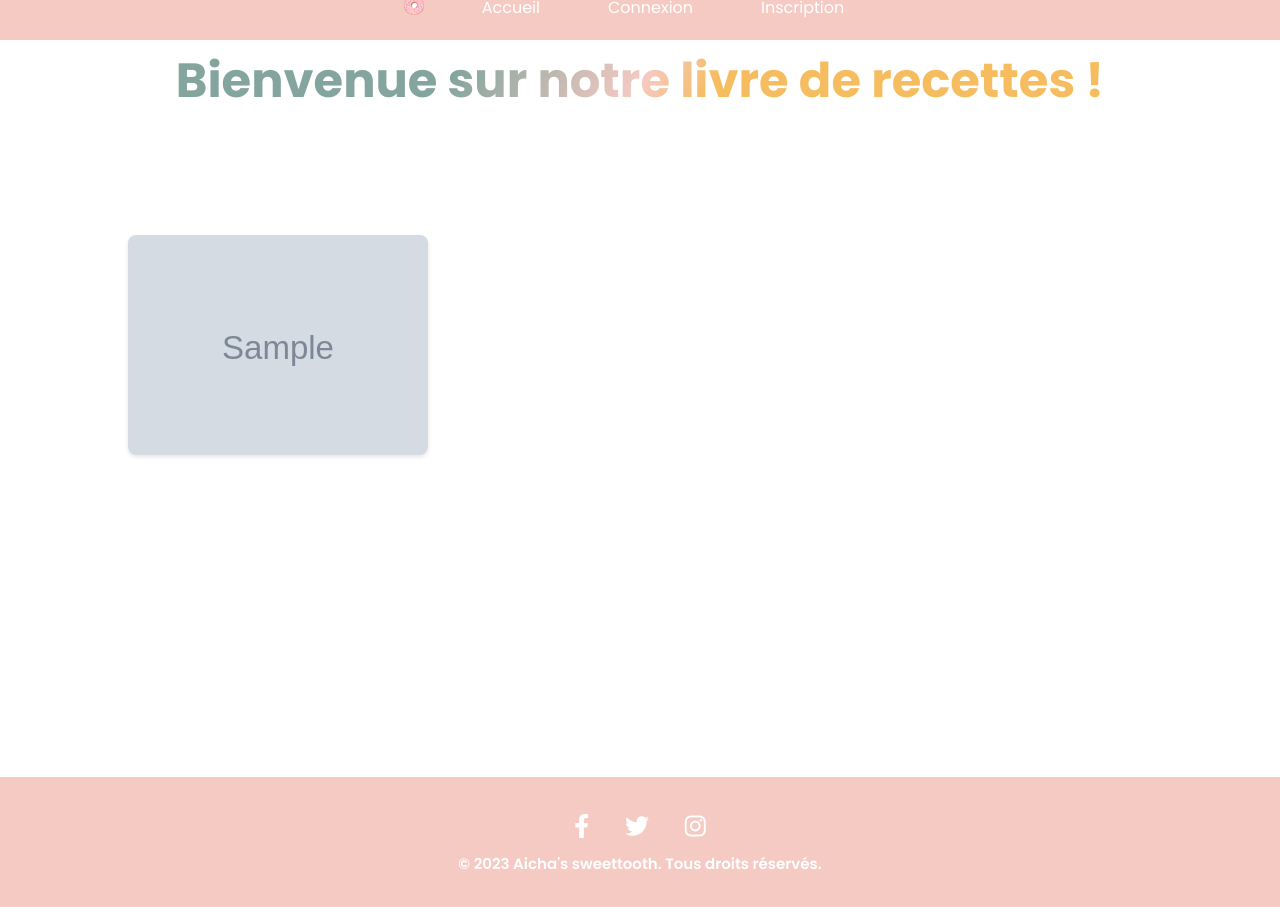
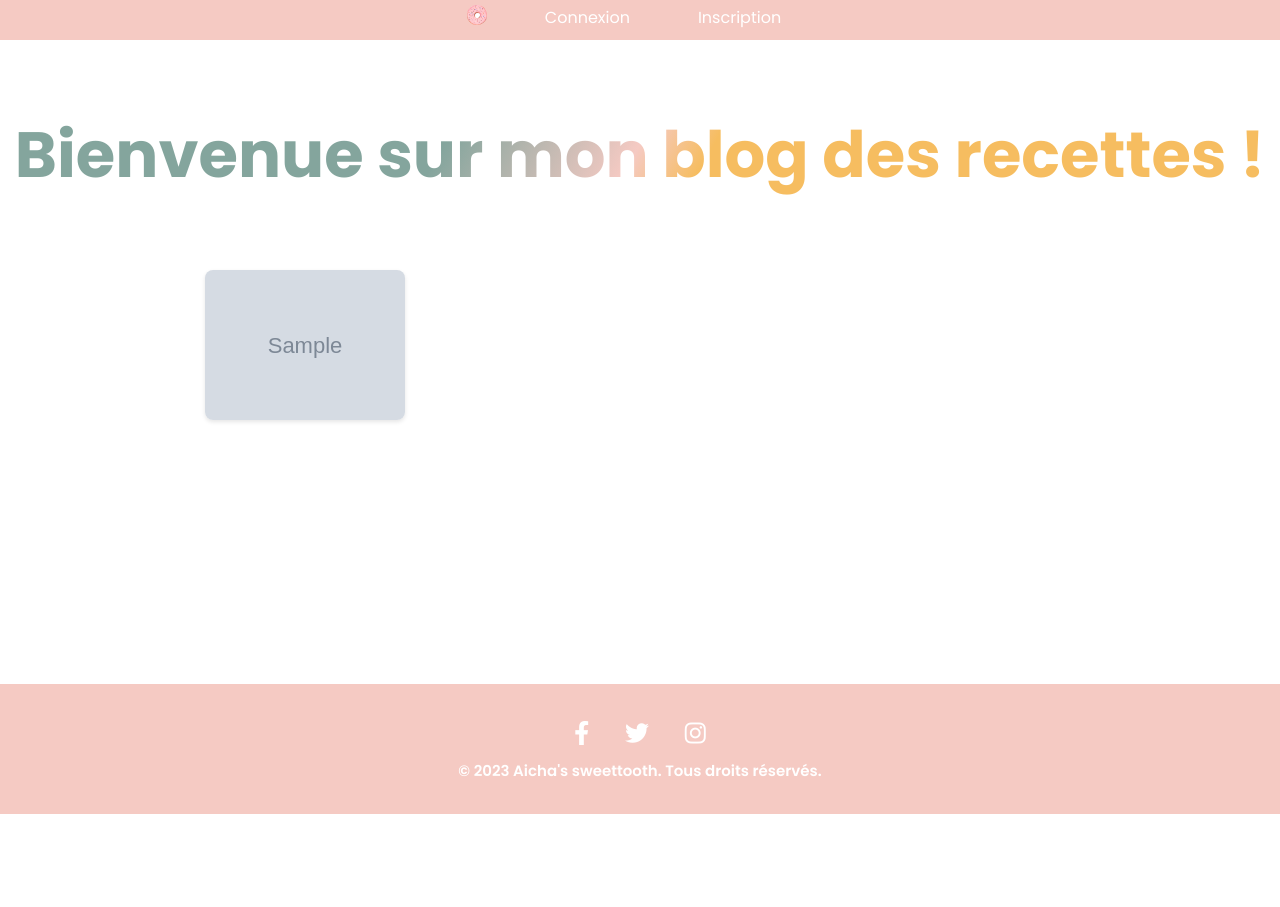
Before and after one commit to aichabou/recipe_book, a Symfony app: template templates/home/index.html.twig in a window 1280 px wide. After the commit the page ends 814 px from the top, so only its background shows below. Run offline with Twig, Linux system fonts and the light colour scheme; the template is opened without the code that fills it: most values are stand-ins (such as "Sample title", 1, 10 or a date in 2020); grey boxes marked "Sample" are stand-in pictures; some libraries are stand-ins or nearby versions.

Commit message:
"Updated CSS styles, removed WelcomeController and welcome.html.twig, and modified several HTML templates."

```diff
--- a/public/css/style.css
+++ b/public/css/style.css
@@ -94,8 +94,8 @@ img {
   max-width: 100%;
   height: auto;
   display: block;
-  width: 200px;
-  height: 200px;
+  /* width: 200px; */
+  /* height: 200px; */
   margin: auto;
   margin-bottom: 30px;
 }
@@ -151,6 +151,7 @@ img {
   background-color: var(--first-color);
   color: #fff;
   margin-left: -70px;
+  padding-top: 30px;
 }
 
 .nav__list {
@@ -161,7 +162,7 @@ img {
 }
 
 .nav__item {
-  margin-left: 20px; /* Espacement entre les éléments de la liste */
+  margin-left: 20px;
 }
 
 .nav__item a {
@@ -342,7 +341,7 @@ img {
     width: 500px;
   }
   .section-title{
-    font-size: var(--top-font-size);
+    font-size: 10px;
   }
   .rounded-input ,.bording-button{
     font-size: 15px;
@@ -820,7 +822,8 @@ input {
   }
 
   .footer {
-    padding: var(--mb-4) var(--mb-5); /* Ajuster le padding pour les ordinateurs portables */
+    padding: var(--mb-4) var(--mb-5);
+    margin-top: 30px;
   }
 }
 
@@ -835,6 +838,127 @@ input {
   }
 
   .footer {
-    padding: var(--mb-5) var(--mb-6); /* Ajuster le padding pour les grands écrans */
+    padding: var(--mb-5) var(--mb-6);
   }
 }
+
+
+.section-title{
+  font-size: 1.5rem;
+}
+.work-section {
+  padding: var(--mb-4) 0;
+  text-align: center;
+}
+
+.work__container {
+  row-gap: 2rem;
+  padding-top: 70px;
+  padding-bottom: 70px;
+  display: grid;
+  place-items: center;
+}
+
+.work__img {
+  width: 200px;
+  height: 150px;
+  padding: 0;
+  box-shadow: 0 2px 4px 0 rgba(0, 0, 0, 0.1);
+  border-radius: 8px;
+  box-sizing: border-box;
+  overflow: hidden;
+}
+
+.work__img * {
+  transition: 0.3s ease all;
+}
+
+.work__img img {
+  margin: 0;
+  width: 200px;
+  height: 150px;
+  object-fit: cover;
+  display: block;
+}
+
+.work__img h3 {
+  text-align: center;
+  margin-top: 10px;
+  padding: 12px 12px 48px;
+  line-height: 32px;
+  font-weight: 500;
+  font-size: 20px;
+  color: #F6BD60;
+}
+
+.work__img .focus-content {
+  display: block;
+  padding: 8px 12px;
+  color: #84A59D;
+}
+
+.work__img p {
+  text-align: center;
+  font-size: 10px;
+  margin: 0;
+  line-height: 1.5;
+}
+
+.work__img:hover img,
+.card:focus-within img {
+  margin-top: -80px;
+  opacity: 0.3;
+}
+
+.work__img:hover h3,
+.card:focus-within h3 {
+  padding: 8px 12px 0;
+}
+
+.button {
+  font-size: 10px;
+  padding: 10px;
+}
+
+@media screen and (min-width: 768px) {
+  .work__container {
+    padding: 20px 0 20px 20px;
+  }
+
+  h2 {
+    padding-top: 30px;
+  }
+
+  .button {
+    font-size: 13px;
+    padding: 13px;
+    margin-bottom: 15px;
+  }
+}
+
+@media screen and (min-width: 1024px) {
+
+  .section-title{
+  font-size: 4rem;
+}
+  .work__container {
+    margin: 0 auto;
+  }
+
+  .button {
+    font-size: 15px;
+    padding: 15px;
+  }
+}
+@media screen and (min-width: 1440px) {
+  .section-title{
+  font-size: 5rem;
+}
+  .work__container {
+    height: calc(85vh - 1rem);
+  }
+  .button {
+    font-size: 20px;
+    padding: 20px;
+  }
+}
--- a/templates/header.html.twig
+++ b/templates/header.html.twig
@@ -6,7 +6,6 @@
                 <li class="nav__item">
                     <img src="{{ asset('img/logo.png') }}" alt="Logo du blog" class="logo">
                 </li>
-                <li class="nav__item"><a href="{{ path('welcomepage') }}" class="nav__link{% if app.request.attributes.get('_route') == 'home' %} active{% endif %}">Accueil</a></li>
                 <li class="nav__item"><a href="{{ path('app_login') }}" class="nav__link{% if app.request.attributes.get('_route') == 'app_login' %} active{% endif %}">Connexion</a></li>
                 <li class="nav__item"><a href="{{ path('app_register') }}" class="nav__link{% if app.request.attributes.get('_route') == 'app_register' %} active{% endif %}">Inscription</a></li>
             {% else %}
--- a/templates/home/index.html.twig
+++ b/templates/home/index.html.twig
@@ -2,7 +2,7 @@
 
 {% block body %}
     <section class="work-section" id="portfolio">
-        <h2 class="section-title">Bienvenue sur notre livre de recettes !</h2>
+        <h2 class="section-title">Bienvenue sur mon blog des recettes !</h2>
 
         {# Bouton d'ajout de recette (affiché uniquement pour l'administrateur) #}
         {% if is_granted('ROLE_ADMIN') %}
--- a/templates/login/index.html.twig
+++ b/templates/login/index.html.twig
@@ -3,7 +3,7 @@
 {% block body %}
     <div class="bording-container">
         <div class="bording-box">
-            <h2 class="section-title">Login</h2>
+            <h2 class="section-title">Connexion</h2>
             <form id="loginForm" action="{{ path('app_login') }}" method="post">
                 <div class="form-group">
                     <label for="username" class="common-style">Email:</label>
--- a/templates/recipe/recipe.html.twig
+++ b/templates/recipe/recipe.html.twig
@@ -4,7 +4,7 @@
 
 {% block body %}
     <div class="container mt-4">
-        <h1>Ajouter une recette</h1>
+        <h2 class="section-title">Ajouter une recette</h2>
         {{ form_start(form, {'attr': {'enctype': 'multipart/form-data'}}) }}
         <div class="form-group">
             {{ form_label(form.name) }}
@@ -26,7 +26,7 @@
             {{ form_label(form.image) }}
             {{ form_widget(form.image, {'attr': {'class': 'form-control-file'}}) }}
         </div>
-        <button type="submit" class="button">Add Recipe</button>
+        <button type="submit" class="button">Ajouter</button>
         {{ form_end(form) }}
     </div>
 {% endblock %}
```
Also changed, not shown: other parts of public/css/style.css (+22 -21 lines), src/Controller/WelcomeController.php (deleted, +0 -18 lines), templates/welcome/welcome.html.twig (deleted, +0 -21 lines).
